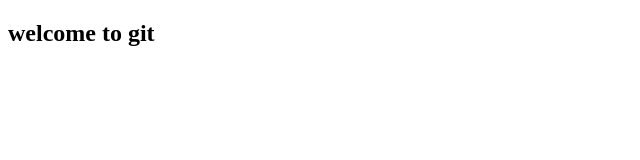
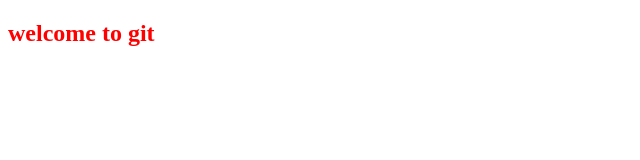
Before and after one commit to visala-samyutha/weLab, a plain HTML site: page index.html in a window 1280 px wide. Shown: the whole page, without its empty margins (0-640 px from the left). Drawn offline with Linux system fonts and the light colour scheme.

Commit message:
add style

```diff
--- a/index.html
+++ b/index.html
@@ -6,6 +6,6 @@
     <title>Document</title>
 </head>
 <body>
-    <h2>welcome to git</h2>
+    <h2 style="color:red">welcome to git</h2>
 </body>
 </html>
```
